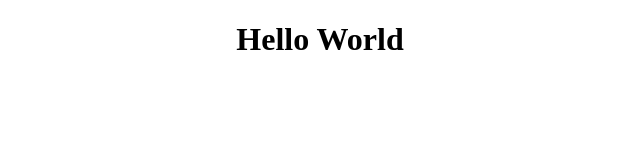
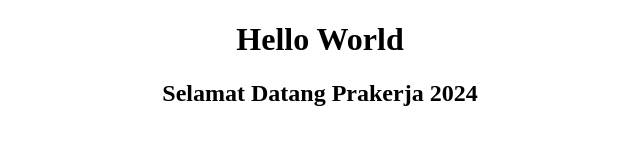
Before and after one commit to Asep131089/Prakerja_hello_world, a plain HTML site: page index.html in a window 1280 px wide. Shown: the whole page, without its empty margins (320-960 px from the left). Drawn offline with Linux system fonts and the light colour scheme.

Commit message:
upload pertama kali

```diff
--- a/index.html
+++ b/index.html
@@ -1,9 +1,10 @@
 <!DOCTYPE html>
 <html lang="en">
-<head>
+  <head>
     <title>Hello World</title>
-</head>
-<body>
+  </head>
+  <body>
     <center><h1>Hello World</h1></center>
-</body>
+    <center><h2>Selamat Datang Prakerja 2024</h2></center>
+  </body>
 </html>
```
